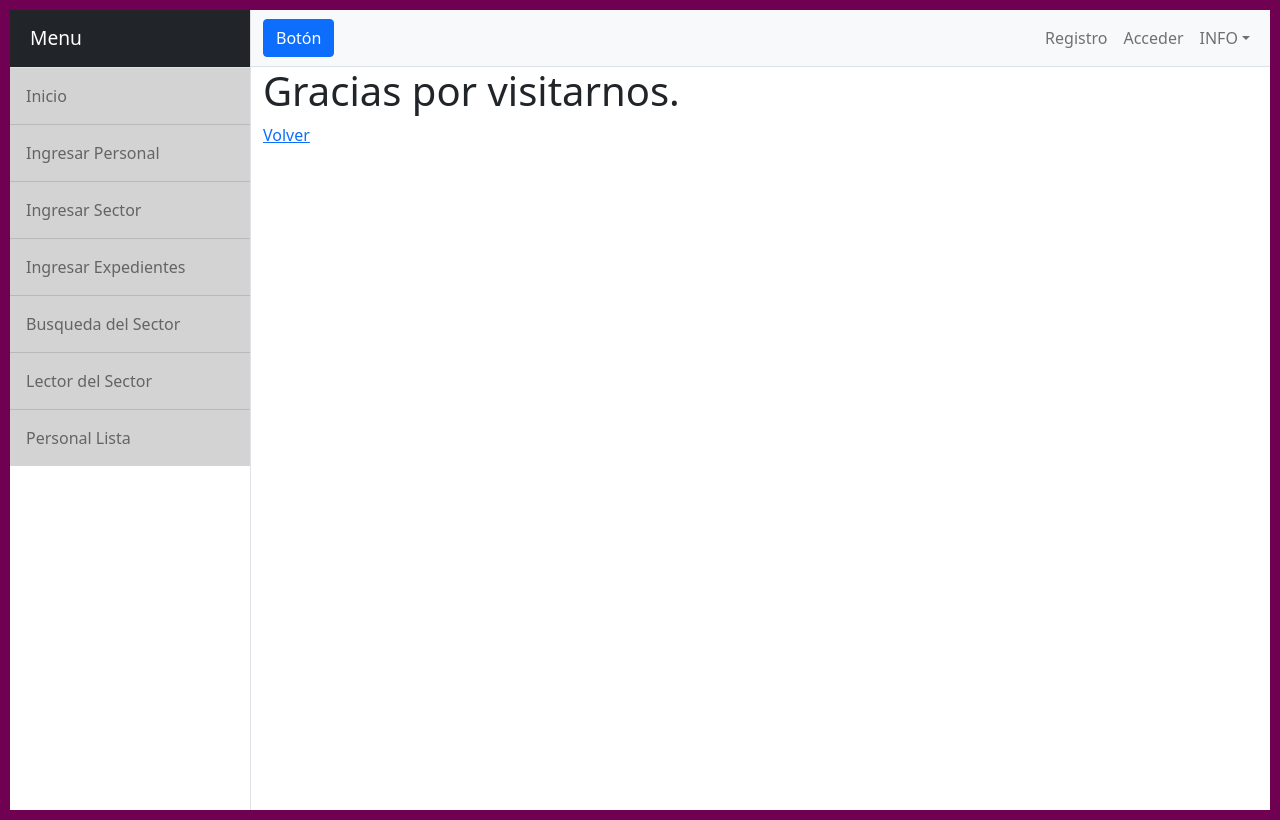
After one commit to sachateisseire/GestorExptes, a Django app: page /AppExptes/logout/ in a window 1280 px wide. The commit adds this page. Run offline with Django 4.2, Linux system fonts and the light colour scheme; some libraries are stand-ins or nearby versions.

Commit message:
commit seguro 9

```diff
--- /dev/null
+++ b/GestorExptes/AppExptes/templates/AppExptes/logout.html
@@ -0,0 +1,12 @@
+{% extends 'AppExptes/padre.html' %}
+
+{% load static %}
+
+
+{% block bloqueQueCambia %}
+
+<h1>Gracias por visitarnos.</h1>
+
+<a href="{% url 'Inicio' %}">Volver</a>
+
+{% endblock bloqueQueCambia %}
--- a/GestorExptes/AppExptes/templates/AppExptes/padre.html
+++ b/GestorExptes/AppExptes/templates/AppExptes/padre.html
@@ -21,9 +21,9 @@
                 <div class="sidebar-heading border-bottom bg-dark" style="color: white;">Menu</div>
                 <div class="list-group list-group-flush">
                     <a class="list-group-item list-group-item-action list-group-item-light p-3" style="background-color: lightgray;"href=" {% url 'Inicio' %} ">Inicio</a>
-                    <a class="list-group-item list-group-item-action list-group-item-light p-3" style="background-color: lightskyblue;"href=" {% url 'PersonalFormulario' %} ">Ingresar Personal</a>
-                    <a class="list-group-item list-group-item-action list-group-item-light p-3" style="background-color: lightskyblue;"href=" {% url 'SectorFormulario' %} ">Ingresar Sector</a>
-                    <a class="list-group-item list-group-item-action list-group-item-light p-3" style="background-color: lightskyblue;"href=" {% url 'ExpedientesFormulario' %} ">Ingresar Expedientes</a>
+                    <a class="list-group-item list-group-item-action list-group-item-light p-3" style="background-color: lightgray;"href=" {% url 'PersonalFormulario' %} ">Ingresar Personal</a>
+                    <a class="list-group-item list-group-item-action list-group-item-light p-3" style="background-color: lightgray;"href=" {% url 'SectorFormulario' %} ">Ingresar Sector</a>
+                    <a class="list-group-item list-group-item-action list-group-item-light p-3" style="background-color: lightgray;"href=" {% url 'ExpedientesFormulario' %} ">Ingresar Expedientes</a>
                     <a class="list-group-item list-group-item-action list-group-item-light p-3" style="background-color: lightgray;"href=" {% url 'BusquedaSector' %} ">Busqueda del Sector</a>
                     <a class="list-group-item list-group-item-action list-group-item-light p-3" style="background-color: lightgray;"href=" {% url 'LeerSector' %} ">Lector del Sector</a>
                     <a class="list-group-item list-group-item-action list-group-item-light p-3" style="background-color: lightgray;"href=" {% url 'Lista' %} ">Personal Lista</a>
@@ -38,8 +38,8 @@
                         <button class="navbar-toggler" type="button" data-bs-toggle="collapse" data-bs-target="#navbarSupportedContent" aria-controls="navbarSupportedContent" aria-expanded="false" aria-label="Toggle navigation"><span class="navbar-toggler-icon"></span></button>
                         <div class="collapse navbar-collapse" id="navbarSupportedContent">
                             <ul class="navbar-nav ms-auto mt-2 mt-lg-0">
-                                <li class="nav-item active"><a class="nav-link" href="#!">Registro</a></li>
-                                <li class="nav-item"><a class="nav-link" href="#!">Acceder</a></li>
+                                <li class="nav-item active"><a class="nav-link" href="{% url 'Registrar' %}">Registro</a></li>
+                                <li class="nav-item"><a class="nav-link" href="{% url 'Login' %}">Acceder</a></li>
                                 <li class="nav-item dropdown">
                                     <a class="nav-link dropdown-toggle" id="navbarDropdown" href="#" role="button" data-bs-toggle="dropdown" aria-haspopup="true" aria-expanded="false">INFO</a>
                                     <div class="dropdown-menu dropdown-menu-end" aria-labelledby="navbarDropdown">
--- a/GestorExptes/AppExptes/urls.py
+++ b/GestorExptes/AppExptes/urls.py
@@ -1,5 +1,6 @@
 from django.urls import path
-from AppExptes.views import PersonalLista, PersonalCreacion, PersonalDelete, PersonalDetalle, PersonalUpdate, inicio, personalFormulario, sectorFormulario, expedientesFormulario, busquedaSector, buscar, leerSector, eliminarSector, editarSector, loginView
+from django.contrib.auth.views import LogoutView
+from AppExptes.views import PersonalLista, PersonalCreacion, PersonalDelete, PersonalDetalle, PersonalUpdate, inicio, personalFormulario, sectorFormulario, expedientesFormulario, busquedaSector, buscar, leerSector, eliminarSector, editarSector, loginView, register
 
 urlpatterns = [
     path('', inicio, name='Inicio'),
@@ -17,4 +18,6 @@ urlpatterns = [
     path('personal/delete/<pk>', PersonalDelete.as_view(), name='Delete' ),
     path('personal/create/', PersonalCreacion.as_view(), name='New' ),
     path('login/', loginView, name='Login'),
+    path('registrar/', register, name='Registrar'),
+    path('logout/', LogoutView.as_view(template_name='AppExptes/logout.html'), name='Logout'),
 ]
```
Also changed, not shown: GestorExptes/AppExptes/templates/AppExptes/registro.html (added, +17 -0 lines), GestorExptes/AppExptes/views.py (+21 -1 lines), GestorExptes/db.sqlite3.
